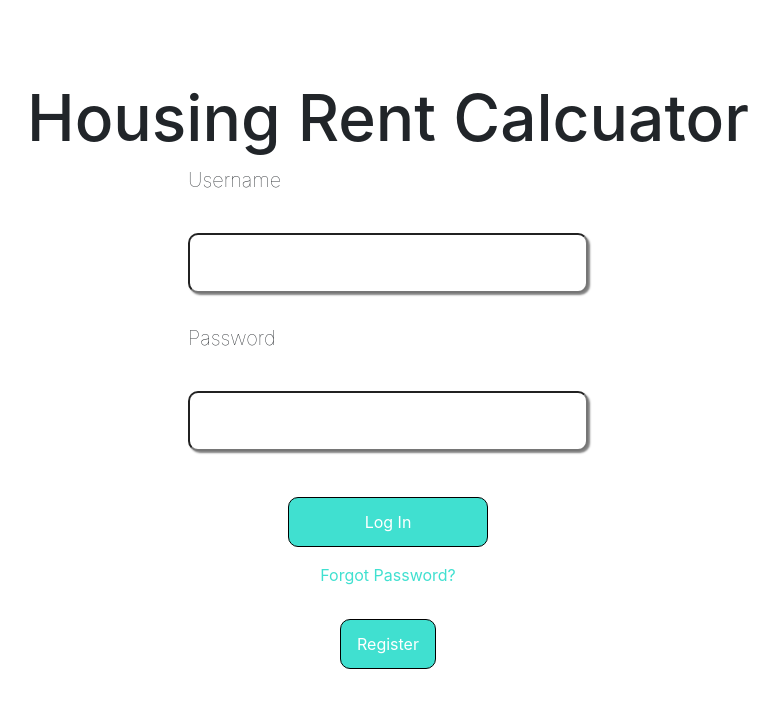
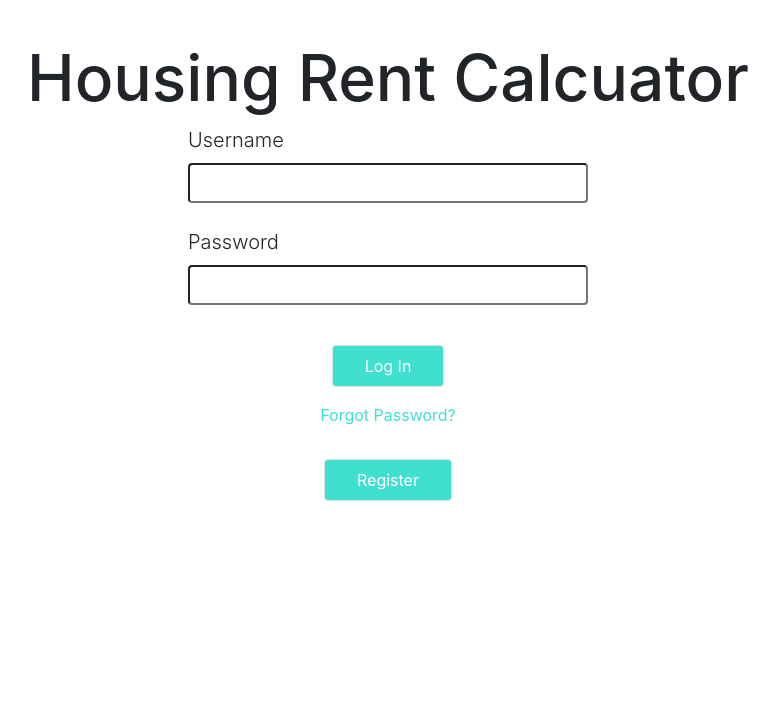
Before and after one commit to J-ah1/Housing-Rent-Calculator, a React (Create React App) app in the folder Client/: page / in a window 1280 px wide. Shown: the top 708 px of the page, without its empty margins (252-1031 px from the left). Built offline with nearby package versions, Linux system fonts and the light colour scheme.

Commit message:
Modified: Styling for login component

```diff
--- a/Client/src/Components/Login.js
+++ b/Client/src/Components/Login.js
@@ -55,22 +55,22 @@ export default class Login extends Component {
                     <h1>Housing Rent Calcuator</h1>
                     <div id="login-content">
                         <form id="login-form" onSubmit={this.submit}>
-                            <label>Username</label>
-                            <br/>
-                            <input className="login-form-input" value={this.state.username} onChange={this.nameChange} type="text" />
-                            <br/>
-                            <label>Password</label>
-                            <br/>
-                            <input className="login-form-input"  value={this.state.password} onChange={this.passwordChange} type="password" />
-                            <br/>
-                            <input id="login-form-submit" type="submit" value="Log In" />
+                            <label className="font-weight-light">Username</label>
+
+                            <input className="login-form-input rounded mb-4" value={this.state.username} onChange={this.nameChange} type="text" />
+
+                            <label className="font-weight-light" >Password</label>
+
+                            <input className="login-form-input rounded mb-4"  value={this.state.password} onChange={this.passwordChange} type="password" />
+
+                            <input className="btn border" id="login-form-submit" type="submit" value="Log In" />
                         </form>
 
                         <Link id="login-link-forgot-pass" to='/forgot'>
                             <p>Forgot Password?</p>
                         </Link>
                         <Link to="/register">
-                            <button id="login-link-register">Register</button>
+                            <button className="btn border" id="login-link-register">Register</button>
                         </Link>
                     </div>
             </div>
--- a/Client/src/Styles/Login.css
+++ b/Client/src/Styles/Login.css
@@ -2,7 +2,7 @@
     display: flex;
     flex-direction: column;
     align-items: center;
-    margin-top: 10vh;
+    margin-top: 5vh;
 }
 
 #login-content{
@@ -18,7 +18,6 @@
 #login-form {
     width: 25vh;
     font-size: 1.25em;
-    font-weight: 100;
     display: flex;
     flex-direction: column;
     align-items: flex-start;
@@ -27,19 +26,12 @@
 
 
 #login-form > .login-form-input {
-    height: 3em;
+    height: 2em;
     width: 50vh;
-    border-radius: .5em;
-    box-shadow: .1em .1em .1em grey;
 }
 
 #login-form > .login-form-input[type=text], .login-form-input[type=password] {
     padding-left: .5em;
-}
-
-#login-form-submit{
-    width: 50%;
-    align-self: center;
 }
 
 #login-link-forgot-pass{
@@ -49,12 +41,10 @@
 
 #login-link-register, #login-form-submit{
     margin: 1em;
-    padding: .75em 1em;
+    padding: .5em 2em;
     background-color: turquoise;
-    border: 1px solid black;
-    border-radius: 10px;
     color: white;
-    font-size: 1rem;
+    align-self: center;
 }
 
 #login-form-submit:hover, #login-link-register:hover {
```
